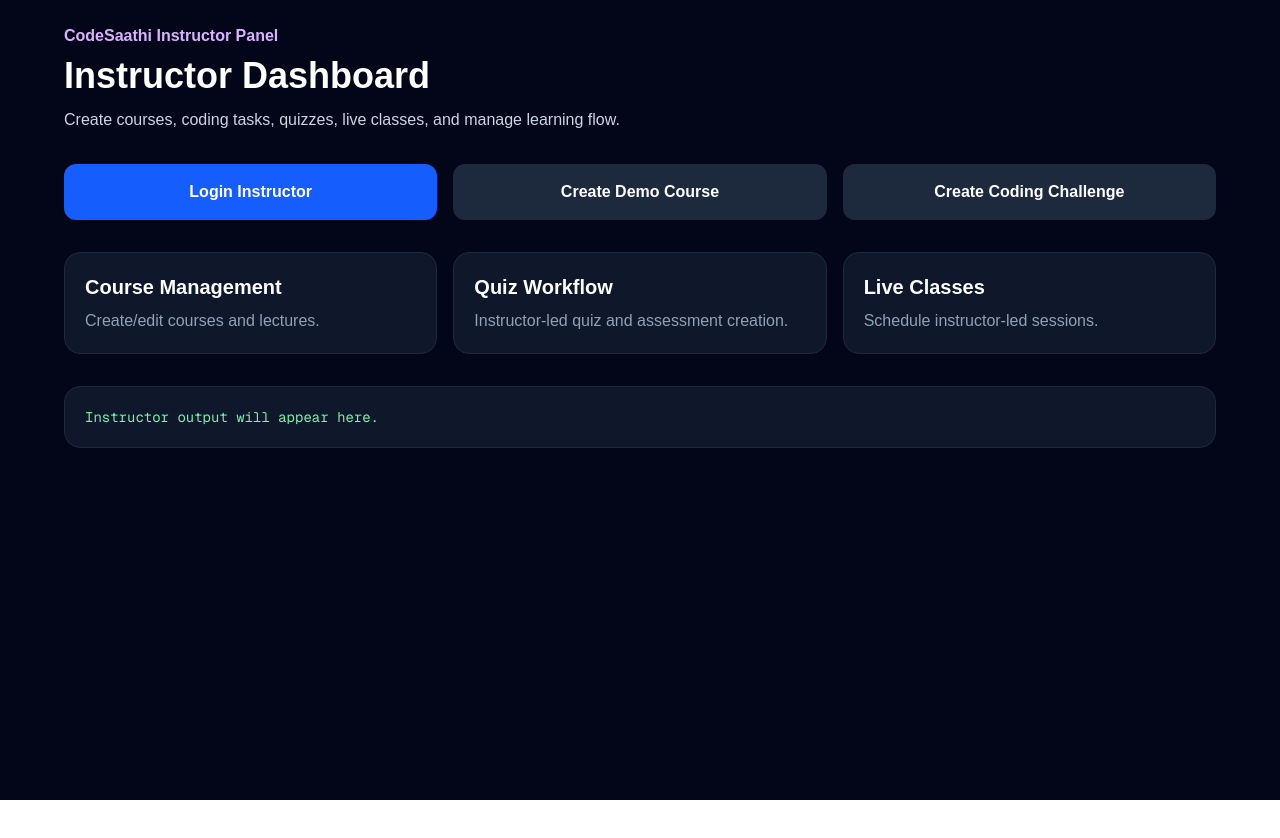
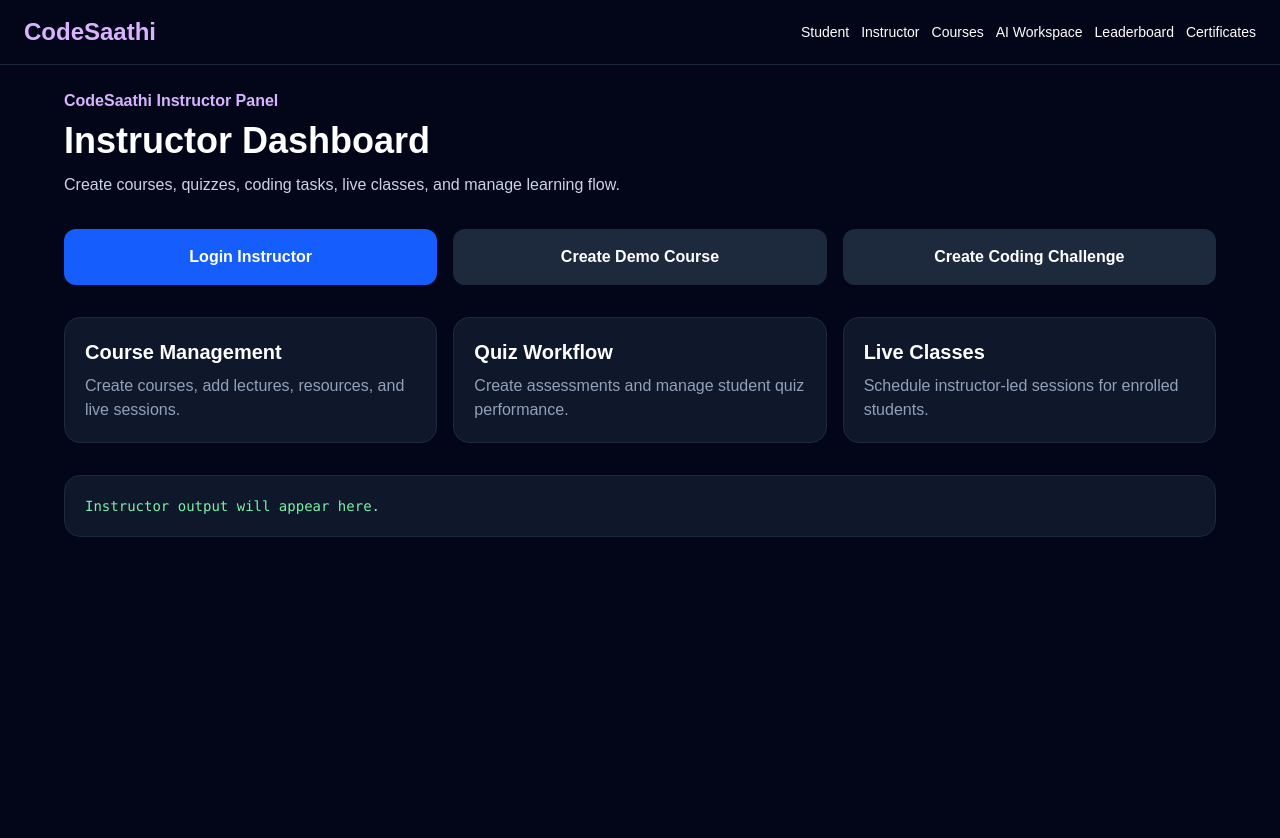
Before and after one commit to saraswati-5806/CodeSaathi, a Next.js app in the folder frontend/: page /dashboard in a window 1280 px wide. Shown: the top 838 px of the page. Before the commit the page ends 800 px from the top, so only its background shows below. Built offline with nearby package versions, Linux system fonts and the light colour scheme; no server answers.

Commit message:
Connected frontend pages with landing page and navigation

```diff
--- a/frontend/src/app/dashboard/page.js
+++ b/frontend/src/app/dashboard/page.js
@@ -14,8 +14,9 @@
       headers: { "Content-Type": "application/json" },
       body: JSON.stringify({ email: "instructor@codesaathi.com", password: "Instructor@123" }),
     });
+
     const result = await res.json();
-    setToken(result.token);
+    setToken(result.token || "");
     setData(result);
   };
 
@@ -30,6 +31,7 @@
         difficulty: "beginner",
       }),
     });
+
     setData(await res.json());
   };
 
@@ -45,6 +47,7 @@
         hints: ["Use print/console.log"],
       }),
     });
+
     setData(await res.json());
   };
 
@@ -53,26 +56,36 @@
       <section className="max-w-6xl mx-auto">
         <p className="text-purple-300 font-semibold">CodeSaathi Instructor Panel</p>
         <h1 className="text-4xl font-bold mt-2">Instructor Dashboard</h1>
-        <p className="text-slate-300 mt-3">Create courses, coding tasks, quizzes, live classes, and manage learning flow.</p>
+        <p className="text-slate-300 mt-3">
+          Create courses, quizzes, coding tasks, live classes, and manage learning flow.
+        </p>
 
         <div className="grid md:grid-cols-3 gap-4 mt-8">
-          <button onClick={loginInstructor} className="bg-blue-600 rounded-xl p-4 font-semibold">Login Instructor</button>
-          <button disabled={!token} onClick={createCourse} className="bg-slate-800 rounded-xl p-4 font-semibold">Create Demo Course</button>
-          <button disabled={!token} onClick={createChallenge} className="bg-slate-800 rounded-xl p-4 font-semibold">Create Coding Challenge</button>
+          <button onClick={loginInstructor} className="bg-blue-600 rounded-xl p-4 font-semibold">
+            Login Instructor
+          </button>
+          <button disabled={!token} onClick={createCourse} className="bg-slate-800 rounded-xl p-4 font-semibold">
+            Create Demo Course
+          </button>
+          <button disabled={!token} onClick={createChallenge} className="bg-slate-800 rounded-xl p-4 font-semibold">
+            Create Coding Challenge
+          </button>
         </div>
 
         <div className="grid md:grid-cols-3 gap-4 mt-8">
           <div className="bg-slate-900 border border-slate-800 rounded-2xl p-5">
             <h2 className="text-xl font-bold">Course Management</h2>
-            <p className="text-slate-400 mt-2">Create/edit courses and lectures.</p>
+            <p className="text-slate-400 mt-2">Create courses, add lectures, resources, and live sessions.</p>
           </div>
+
           <div className="bg-slate-900 border border-slate-800 rounded-2xl p-5">
             <h2 className="text-xl font-bold">Quiz Workflow</h2>
-            <p className="text-slate-400 mt-2">Instructor-led quiz and assessment creation.</p>
+            <p className="text-slate-400 mt-2">Create assessments and manage student quiz performance.</p>
           </div>
+
           <div className="bg-slate-900 border border-slate-800 rounded-2xl p-5">
             <h2 className="text-xl font-bold">Live Classes</h2>
-            <p className="text-slate-400 mt-2">Schedule instructor-led sessions.</p>
+            <p className="text-slate-400 mt-2">Schedule instructor-led sessions for enrolled students.</p>
           </div>
         </div>
 
--- a/frontend/src/app/instructor/dashboard/page.js
+++ b/frontend/src/app/instructor/dashboard/page.js
@@ -0,0 +1,98 @@
+"use client";
+
+import { useState } from "react";
+
+const API_URL = process.env.NEXT_PUBLIC_API_URL || "http://localhost:5000";
+
+export default function InstructorDashboard() {
+  const [token, setToken] = useState("");
+  const [data, setData] = useState(null);
+
+  const loginInstructor = async () => {
+    const res = await fetch(`${API_URL}/api/auth/login`, {
+      method: "POST",
+      headers: { "Content-Type": "application/json" },
+      body: JSON.stringify({ email: "instructor@codesaathi.com", password: "Instructor@123" }),
+    });
+
+    const result = await res.json();
+    setToken(result.token || "");
+    setData(result);
+  };
+
+  const createCourse = async () => {
+    const res = await fetch(`${API_URL}/api/courses`, {
+      method: "POST",
+      headers: { "Content-Type": "application/json", Authorization: `Bearer ${token}` },
+      body: JSON.stringify({
+        title: "JavaScript Mastery",
+        description: "Complete JavaScript course for beginners",
+        category: "Programming",
+        difficulty: "beginner",
+      }),
+    });
+
+    setData(await res.json());
+  };
+
+  const createChallenge = async () => {
+    const res = await fetch(`${API_URL}/api/coding`, {
+      method: "POST",
+      headers: { "Content-Type": "application/json", Authorization: `Bearer ${token}` },
+      body: JSON.stringify({
+        title: "Print Welcome",
+        description: "Print Welcome to CodeSaathi",
+        difficulty: "easy",
+        testCases: [{ input: "", expectedOutput: "Welcome to CodeSaathi" }],
+        hints: ["Use print/console.log"],
+      }),
+    });
+
+    setData(await res.json());
+  };
+
+  return (
+    <main className="min-h-screen bg-slate-950 text-white p-6">
+      <section className="max-w-6xl mx-auto">
+        <p className="text-purple-300 font-semibold">CodeSaathi Instructor Panel</p>
+        <h1 className="text-4xl font-bold mt-2">Instructor Dashboard</h1>
+        <p className="text-slate-300 mt-3">
+          Create courses, quizzes, coding tasks, live classes, and manage learning flow.
+        </p>
+
+        <div className="grid md:grid-cols-3 gap-4 mt-8">
+          <button onClick={loginInstructor} className="bg-blue-600 rounded-xl p-4 font-semibold">
+            Login Instructor
+          </button>
+          <button disabled={!token} onClick={createCourse} className="bg-slate-800 rounded-xl p-4 font-semibold">
+            Create Demo Course
+          </button>
+          <button disabled={!token} onClick={createChallenge} className="bg-slate-800 rounded-xl p-4 font-semibold">
+            Create Coding Challenge
+          </button>
+        </div>
+
+        <div className="grid md:grid-cols-3 gap-4 mt-8">
+          <div className="bg-slate-900 border border-slate-800 rounded-2xl p-5">
+            <h2 className="text-xl font-bold">Course Management</h2>
+            <p className="text-slate-400 mt-2">Create courses, add lectures, resources, and live sessions.</p>
+          </div>
+
+          <div className="bg-slate-900 border border-slate-800 rounded-2xl p-5">
+            <h2 className="text-xl font-bold">Quiz Workflow</h2>
+            <p className="text-slate-400 mt-2">Create assessments and manage student quiz performance.</p>
+          </div>
+
+          <div className="bg-slate-900 border border-slate-800 rounded-2xl p-5">
+            <h2 className="text-xl font-bold">Live Classes</h2>
+            <p className="text-slate-400 mt-2">Schedule instructor-led sessions for enrolled students.</p>
+          </div>
+        </div>
+
+        <pre className="mt-8 bg-slate-900 border border-slate-800 rounded-2xl p-5 overflow-auto text-green-300 text-sm">
+          {data ? JSON.stringify(data, null, 2) : "Instructor output will appear here."}
+        </pre>
+      </section>
+    </main>
+  );
+}
--- a/frontend/src/app/layout.js
+++ b/frontend/src/app/layout.js
@@ -1,28 +1,18 @@
-import { Geist, Geist_Mono } from "next/font/google";
 import "./globals.css";
-
-const geistSans = Geist({
-  variable: "--font-geist-sans",
-  subsets: ["latin"],
-});
-
-const geistMono = Geist_Mono({
-  variable: "--font-geist-mono",
-  subsets: ["latin"],
-});
+import SiteNav from "../components/SiteNav";
 
 export const metadata = {
-  title: "Create Next App",
-  description: "Generated by create next app",
+  title: "CodeSaathi - AI Powered LMS",
+  description: "AI-Powered LMS and Online Coding Platform",
 };
 
 export default function RootLayout({ children }) {
   return (
-    <html
-      lang="en"
-      className={`${geistSans.variable} ${geistMono.variable} h-full antialiased`}
-    >
-      <body className="min-h-full flex flex-col">{children}</body>
+    <html lang="en">
+      <body>
+        <SiteNav />
+        {children}
+      </body>
     </html>
   );
 }
--- a/frontend/src/app/page.js
+++ b/frontend/src/app/page.js
@@ -1,65 +1,76 @@
-import Image from "next/image";
+import Link from "next/link";
 
 export default function Home() {
   return (
-    <div className="flex flex-col flex-1 items-center justify-center bg-zinc-50 font-sans dark:bg-black">
-      <main className="flex flex-1 w-full max-w-3xl flex-col items-center justify-between py-32 px-16 bg-white dark:bg-black sm:items-start">
-        <Image
-          className="dark:invert"
-          src="/next.svg"
-          alt="Next.js logo"
-          width={100}
-          height={20}
-          priority
-        />
-        <div className="flex flex-col items-center gap-6 text-center sm:items-start sm:text-left">
-          <h1 className="max-w-xs text-3xl font-semibold leading-10 tracking-tight text-black dark:text-zinc-50">
-            To get started, edit the page.js file.
-          </h1>
-          <p className="max-w-md text-lg leading-8 text-zinc-600 dark:text-zinc-400">
-            Looking for a starting point or more instructions? Head over to{" "}
-            <a
-              href="https://vercel.com/templates?framework=next.js&utm_source=create-next-app&utm_medium=appdir-template-tw&utm_campaign=create-next-app"
-              className="font-medium text-zinc-950 dark:text-zinc-50"
-            >
-              Templates
-            </a>{" "}
-            or the{" "}
-            <a
-              href="https://nextjs.org/learn?utm_source=create-next-app&utm_medium=appdir-template-tw&utm_campaign=create-next-app"
-              className="font-medium text-zinc-950 dark:text-zinc-50"
-            >
-              Learning
-            </a>{" "}
-            center.
-          </p>
+    <main className="min-h-screen bg-slate-950 text-white px-6 py-12">
+      <section className="max-w-7xl mx-auto">
+        <div className="grid lg:grid-cols-2 gap-10 items-center">
+          <div>
+            <p className="text-purple-300 font-semibold">
+              Week 4 Web Development Task
+            </p>
+
+            <h1 className="text-5xl font-bold mt-4 leading-tight">
+              CodeSaathi: AI-Powered LMS & Online Coding Platform
+            </h1>
+
+            <p className="text-slate-300 mt-5 text-lg">
+              A full-stack learning platform where students can enroll in
+              courses, attend live classes, solve coding challenges, attempt
+              quizzes, use AI study tools, track progress, earn XP, and receive
+              certificates.
+            </p>
+
+            <div className="flex flex-wrap gap-4 mt-8">
+              <Link href="/dashboard" className="bg-blue-600 px-6 py-3 rounded-xl font-semibold">
+                Start as Student
+              </Link>
+
+              <Link href="/instructor/dashboard" className="bg-purple-600 px-6 py-3 rounded-xl font-semibold">
+                Open Instructor Panel
+              </Link>
+
+              <Link href="/courses" className="bg-slate-800 px-6 py-3 rounded-xl font-semibold">
+                Browse Courses
+              </Link>
+            </div>
+          </div>
+
+          <div className="bg-slate-900 border border-slate-800 rounded-3xl p-6">
+            <h2 className="text-2xl font-bold mb-5">Demo Flow for Judges</h2>
+
+            <ol className="space-y-4 text-slate-300">
+              <li>1. Open Student Dashboard and login as demo student.</li>
+              <li>2. Browse courses and enroll.</li>
+              <li>3. Open AI Study Workspace and generate summary, flashcards, notes, and quiz.</li>
+              <li>4. View XP leaderboard and notifications.</li>
+              <li>5. Open Certificate Center and issue/view certificate.</li>
+              <li>6. Open Instructor Panel to create courses and coding challenges.</li>
+            </ol>
+          </div>
         </div>
-        <div className="flex flex-col gap-4 text-base font-medium sm:flex-row">
-          <a
-            className="flex h-12 w-full items-center justify-center gap-2 rounded-full bg-foreground px-5 text-background transition-colors hover:bg-[#383838] dark:hover:bg-[#ccc] md:w-[158px]"
-            href="https://vercel.com/new?utm_source=create-next-app&utm_medium=appdir-template-tw&utm_campaign=create-next-app"
-            target="_blank"
-            rel="noopener noreferrer"
-          >
-            <Image
-              className="dark:invert"
-              src="/vercel.svg"
-              alt="Vercel logomark"
-              width={16}
-              height={16}
-            />
-            Deploy Now
-          </a>
-          <a
-            className="flex h-12 w-full items-center justify-center rounded-full border border-solid border-black/[.08] px-5 transition-colors hover:border-transparent hover:bg-black/[.04] dark:border-white/[.145] dark:hover:bg-[#1a1a1a] md:w-[158px]"
-            href="https://nextjs.org/docs?utm_source=create-next-app&utm_medium=appdir-template-tw&utm_campaign=create-next-app"
-            target="_blank"
-            rel="noopener noreferrer"
-          >
-            Documentation
-          </a>
+
+        <div className="grid md:grid-cols-3 gap-5 mt-14">
+          {[
+            "JWT Authentication",
+            "Role-Based Access",
+            "Course Enrollment",
+            "Live Classes",
+            "Coding Challenges",
+            "Quiz System",
+            "AI Study Workspace",
+            "Vault + RAG",
+            "XP + Leaderboard",
+            "Certificates",
+            "Progress Tracking",
+            "Responsive UI",
+          ].map((feature) => (
+            <div key={feature} className="bg-slate-900 border border-slate-800 rounded-2xl p-5">
+              <h3 className="font-bold text-lg">{feature}</h3>
+            </div>
+          ))}
         </div>
-      </main>
-    </div>
+      </section>
+    </main>
   );
 }
--- /dev/null
+++ b/frontend/src/components/SiteNav.js
@@ -0,0 +1,22 @@
+import Link from "next/link";
+
+export default function SiteNav() {
+  return (
+    <nav className="bg-slate-950 border-b border-slate-800 text-white px-6 py-4">
+      <div className="max-w-7xl mx-auto flex flex-wrap items-center justify-between gap-4">
+        <Link href="/" className="text-2xl font-bold text-purple-300">
+          CodeSaathi
+        </Link>
+
+        <div className="flex flex-wrap gap-3 text-sm">
+          <Link href="/dashboard" className="hover:text-purple-300">Student</Link>
+          <Link href="/instructor/dashboard" className="hover:text-purple-300">Instructor</Link>
+          <Link href="/courses" className="hover:text-purple-300">Courses</Link>
+          <Link href="/study-workspace" className="hover:text-purple-300">AI Workspace</Link>
+          <Link href="/leaderboard" className="hover:text-purple-300">Leaderboard</Link>
+          <Link href="/certificates" className="hover:text-purple-300">Certificates</Link>
+        </div>
+      </div>
+    </nav>
+  );
+}
```
